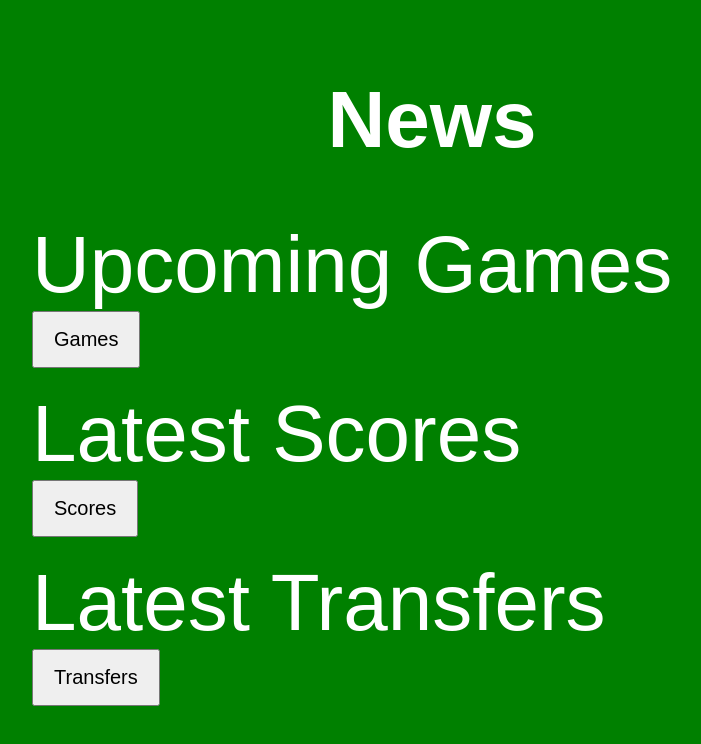
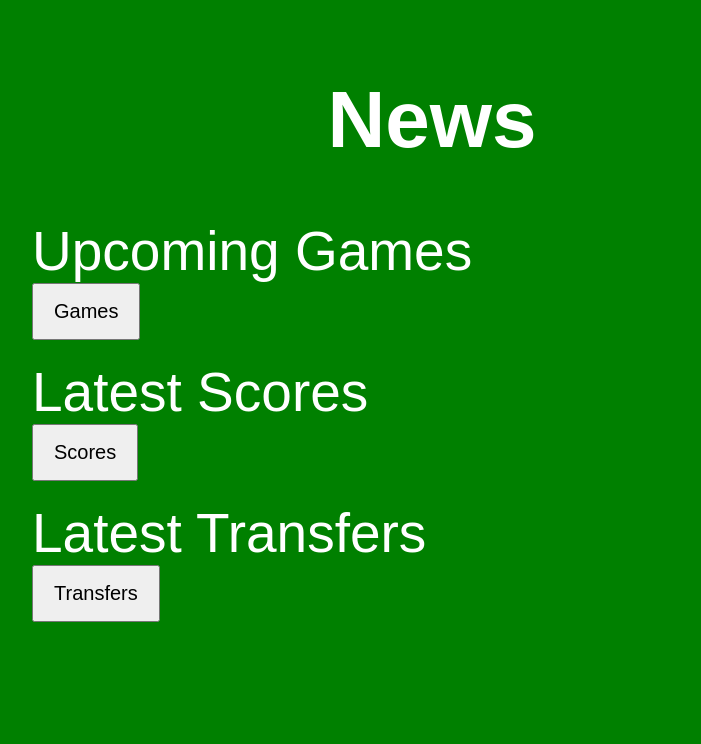
Before and after one commit to jo12121212/goalwire.com, a plain HTML site: page News.html in a window 1280 px wide. Shown: the whole page, without its empty margins (208-909 px from the left). Drawn offline with Linux system fonts and the light colour scheme.

Commit message:
Update News.html

```diff
--- a/News.html
+++ b/News.html
@@ -25,7 +25,7 @@
         }
 
         .sub-heading {
-            font-size: 80px;
+            font-size: 55px;
             margin-top: 20px;
         }
         button {
```
